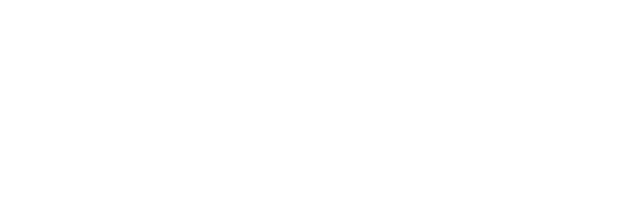
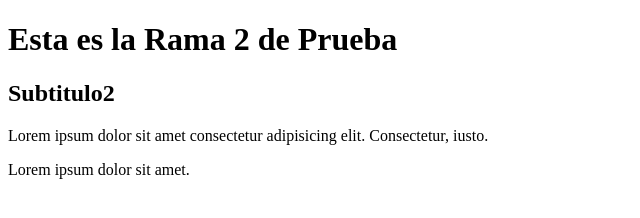
Before and after one commit to Dharma100/BA_Multiplica, a plain HTML site: page Ejercicios/Ejercicio 3/index.html in a window 1280 px wide. Shown: the whole page, without its empty margins (0-640 px from the left). Drawn offline with Linux system fonts and the light colour scheme.

Commit message:
Primer Commit, Rama2

```diff
--- a/Ejercicios/Ejercicio 3/index.html
+++ b/Ejercicios/Ejercicio 3/index.html
@@ -9,7 +9,10 @@
 <body>
 
 
-
+<h1>Esta es la Rama 2 de Prueba</h1>
+<h2>Subtitulo2</h2>
+<p>Lorem ipsum dolor sit amet consectetur adipisicing elit. Consectetur, iusto.</p>
+<p>Lorem ipsum dolor sit amet.</p>
 
 </body>
 </html>
```
Also changed, not shown: Ejercicios/Ejercicio 3/estilos.css (added).
